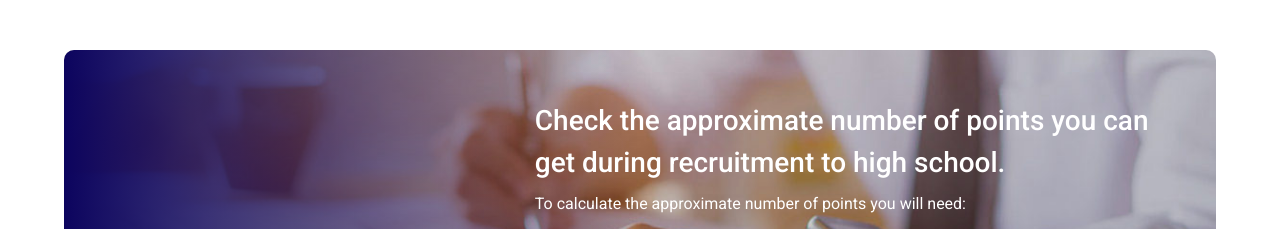
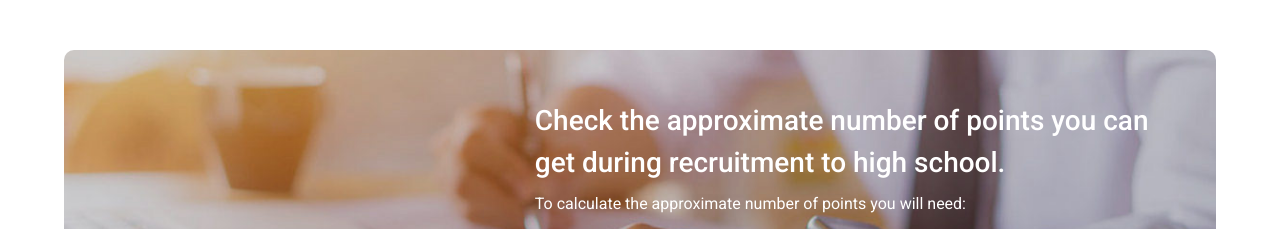
Before and after one commit to sujonmir/edupointcal, a plain HTML site: page index.html in a window 1280 px wide. Shown: the top 229 px of the page. Drawn offline with nearby package versions, Linux system fonts and the light colour scheme.

Commit message:
4th commit

```diff
--- a/style.css
+++ b/style.css
@@ -30,8 +30,8 @@ body {
     display: flex;
     padding: 50px;
     border-radius: 10px;
-    background: var(--bg);
-    background: linear-gradient(90deg, rgba(12, 4, 94, 1) 0%, rgba(253, 29, 29, 0) 50%, rgba(252, 176, 69, 0) 100%);
+    /*background: var(--bg);*/
+    /*background: linear-gradient(90deg, rgba(12, 4, 94, 1) 0%, rgba(253, 29, 29, 0) 50%, rgba(252, 176, 69, 0) 100%);*/
 }
 
 .headingSection .leftPart {
```
